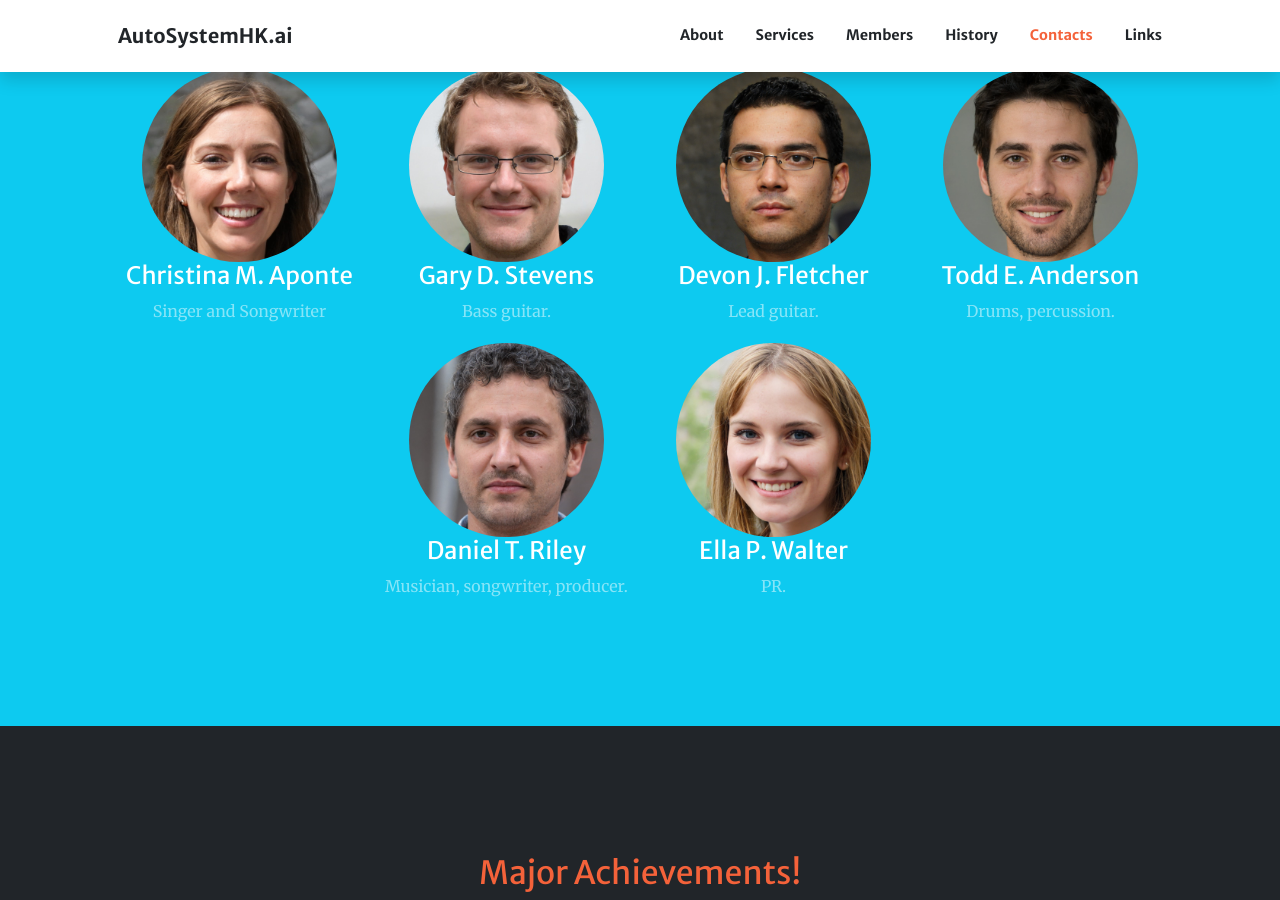
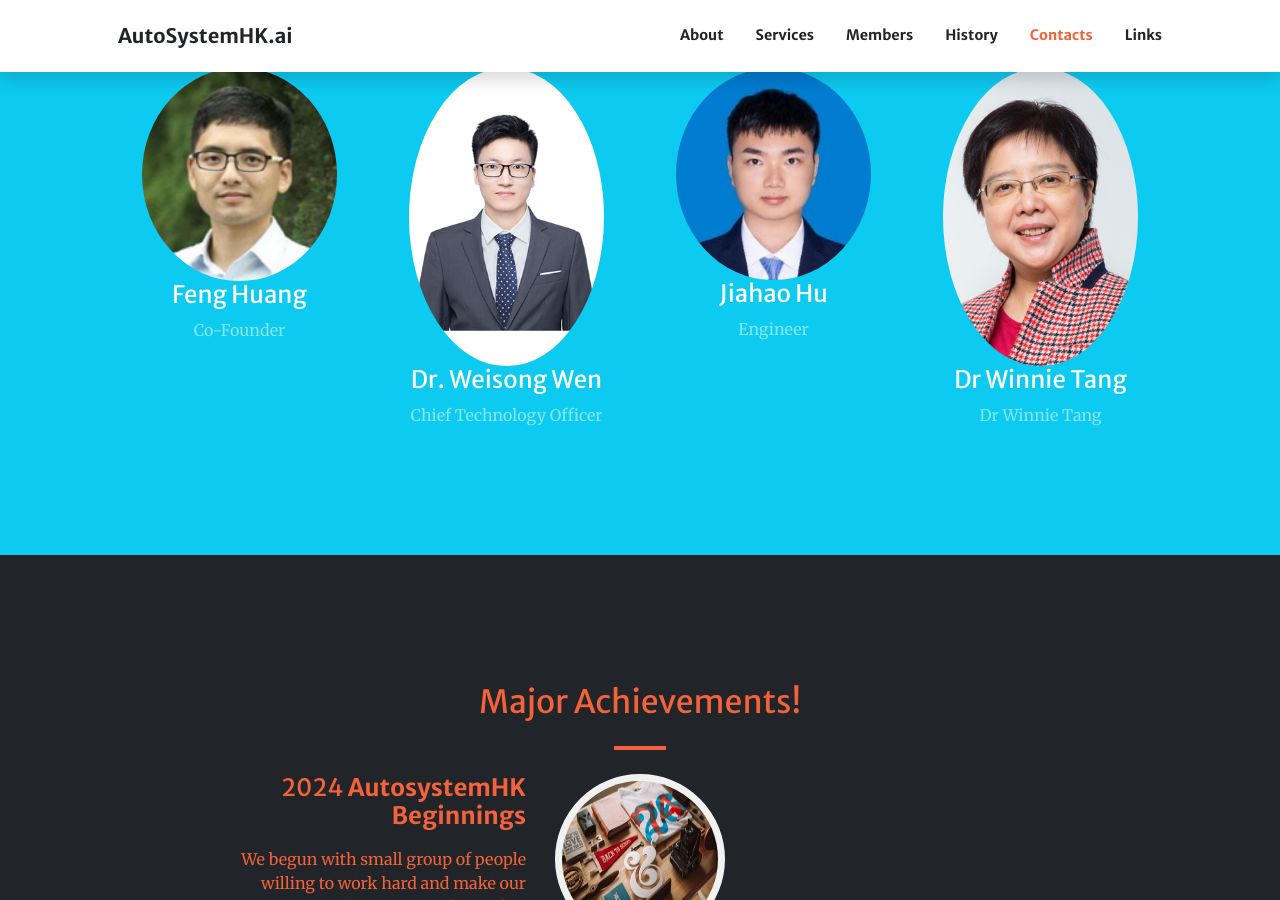
Before and after one commit to AutoSystemHK/AutoSystemHK.github.io, a Jekyll site: the page built from index.md, in a window 1280 px wide and 900 px high, scrolled down 2588 px. Built offline with Jekyll 4.4.1, drawn with Linux system fonts in a browser that asks for light colours; comment, search, counter and statistics services are not loaded.

Commit message:
add_team

```diff
--- a/index.md
+++ b/index.md
@@ -82,6 +82,7 @@ sections:
         icon: 6.jpg
         url: '#'
 
+
   - type: aside.html
     section_id: aside
     title: Free Download at Start Bootstrap!
@@ -95,30 +96,30 @@ sections:
     title: Our Crew!
     background_style: bg-info text-white
     members:
-      - title: Christina M. Aponte
-        text: Singer and Songwriter
-        image: assets/img/members/person1.jpg
+      - title: Feng Huang
+        text: Co-Founder
+        image: assets/img/members/huangfeng.png
         url: '#'
-      - title: Gary D. Stevens
-        text: Bass guitar.
-        image: assets/img/members/person2.jpg
+      - title: Dr. Weisong Wen
+        text: Chief Technology Officer
+        image: assets/img/members/weisongwen.png
         url: '#'
-      - title: Devon J. Fletcher
-        text: Lead guitar.
-        image: assets/img/members/person3.jpg
+      - title: Jiahao Hu
+        text: Engineer
+        image: assets/img/members/jiahaohu.jpg
         url: '#'
-      - title: Todd E. Anderson
-        text: Drums, percussion.
-        image: assets/img/members/person5.jpg
+      - title: Dr Winnie Tang
+        text: Dr Winnie Tang
+        image: assets/img/members/WinnieTANG.png
         url: '#'
-      - title: Daniel T. Riley
-        text: Musician, songwriter, producer.
-        image: assets/img/members/person6.jpg
-        url: '#'
-      - title: Ella P. Walter
-        text: PR.
-        image: assets/img/members/person7.jpg
-        url: '#'
+      # - title: Daniel T. Riley
+      #   text: Musician, songwriter, producer.
+      #   image: assets/img/members/person6.jpg
+      #   url: '#'
+      # - title: Ella P. Walter
+      #   text: PR.
+      #   image: assets/img/members/person7.jpg
+      #   url: '#'
 
   - type: timeline.html
     section_id: timeline
```
Also changed, not shown: assets/img/members/WinnieTANG.png (added), assets/img/members/huangfeng.png (added), assets/img/members/jiahaohu.jpg (added), assets/img/members/weisongwen.png (added).
